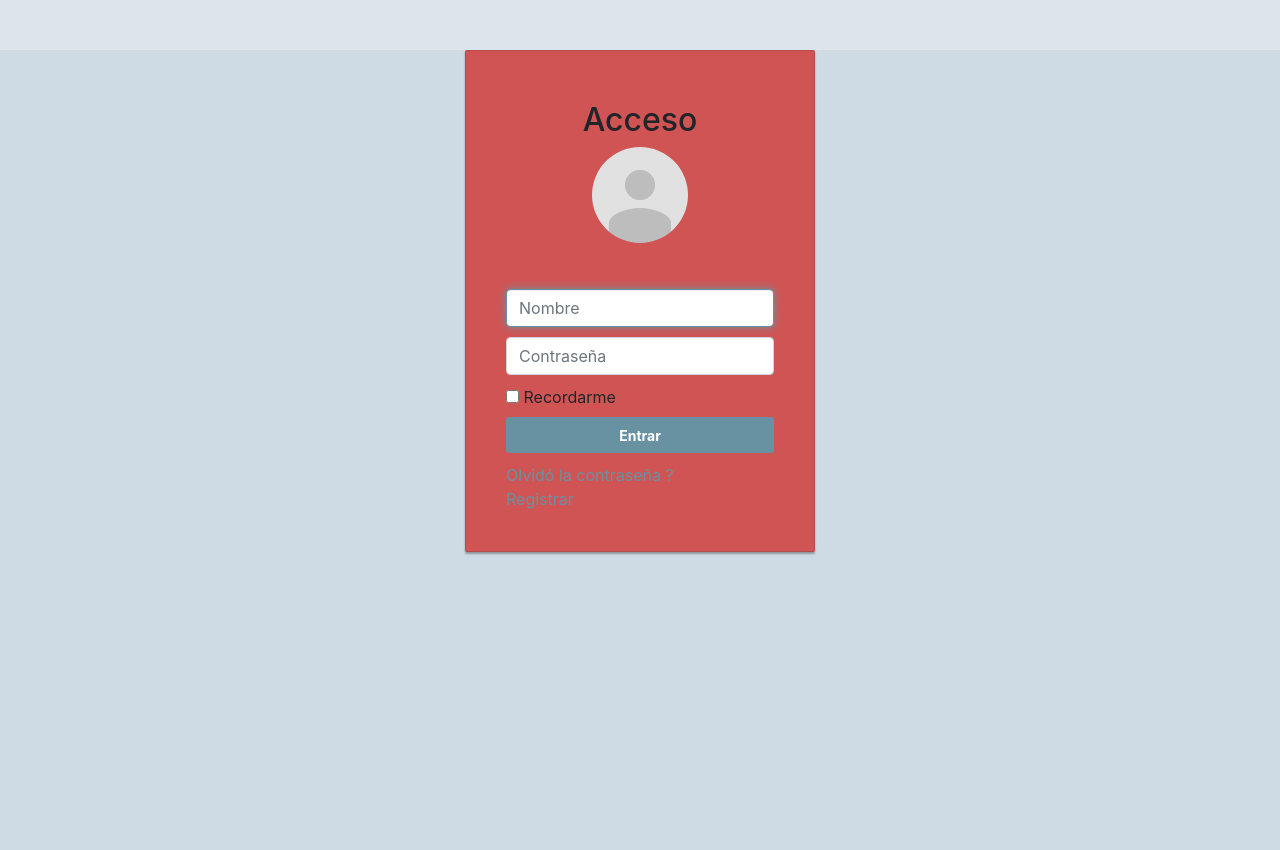
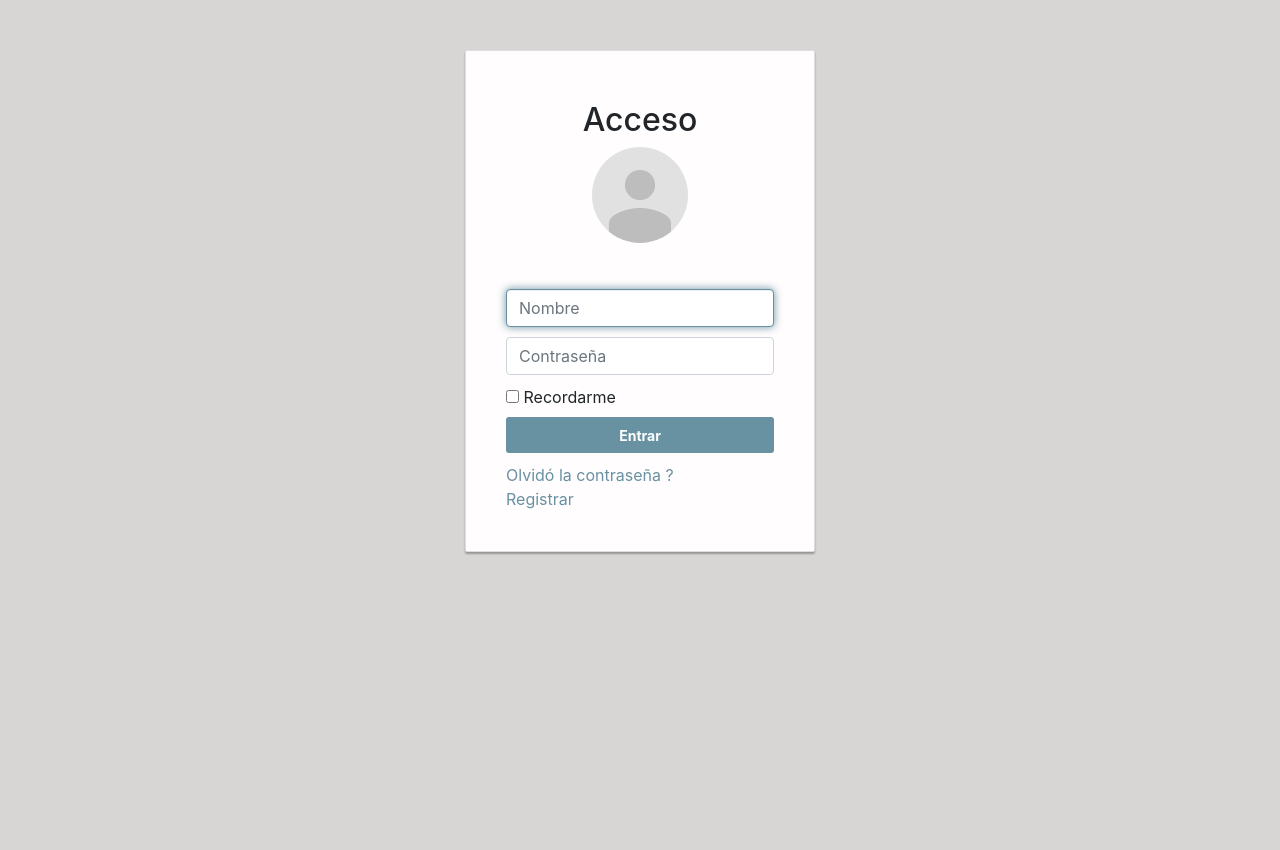
Before and after one commit to Calderon2731/AmbienteWeb, a PHP site: page /views/Home/login.php in a window 1280 px wide. Run offline with PHP 8.4, Linux system fonts and the light colour scheme.

Commit message:
cambios de colores de Login

```diff
--- a/views/estilos/index3.css
+++ b/views/estilos/index3.css
@@ -1,7 +1,7 @@
 body, html {
     height: 100%;
     background-repeat: no-repeat;
-    background-color: rgba(197, 212, 223, 0.596);
+    background-color: #d8d5d5;
 }
 
 h1 {
@@ -31,7 +31,7 @@
  * Card component
  */
 .card {
-    background-color: #d15454;
+    background-color: rgb(255, 253, 253);
     /* just in case there no content*/
     padding: 20px 25px 30px;
     margin: 0 auto 25px;
```
